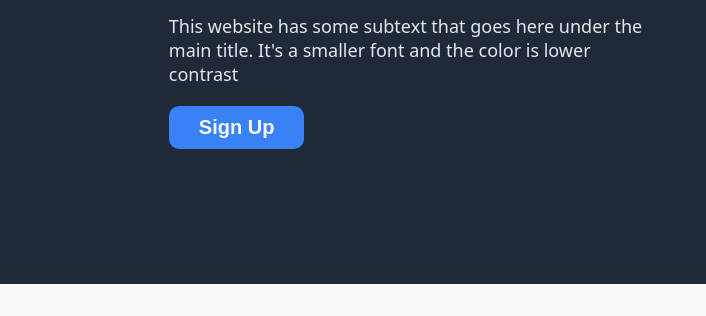
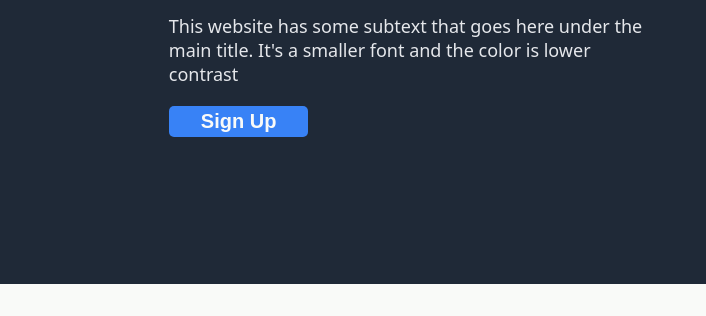
Before and after one commit to con-emerson/odin-landing-page, a plain HTML site: page index.html in a window 1280 px wide. Shown: the part 282-598 px from the top of the page, 0-706 px from the left. Drawn offline with Linux system fonts and the light colour scheme; grey boxes are pictures that could not be loaded.

Commit message:
Added icon

```diff
--- a/index.html
+++ b/index.html
@@ -5,6 +5,7 @@
     <meta name="viewport" content="width=device-width, initial-scale=1.0" />
     <title>Landing Page</title>
     <link rel="stylesheet" href="styles.css" />
+    <link rel="icon" href="/images/earth-icon.png">
   </head>
   <body>
     <div class="header">
--- a/styles.css
+++ b/styles.css
@@ -68,11 +68,11 @@ ul {
 .sign-up {
   background-color: #3882f6;
   color: #f9faf8;
-  padding: 10px 30px;
+  padding: 4px 32px;
   margin-top: 20px;
   border: none;
   outline: none;
-  border-radius: 10px;
+  border-radius: 5px;
   font-size: 20px;
   font-weight: 900;
 }
```
Also changed, not shown: images/earth-icon.png (added).
